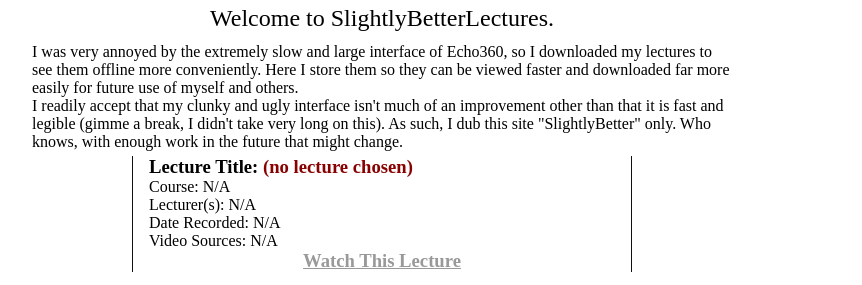
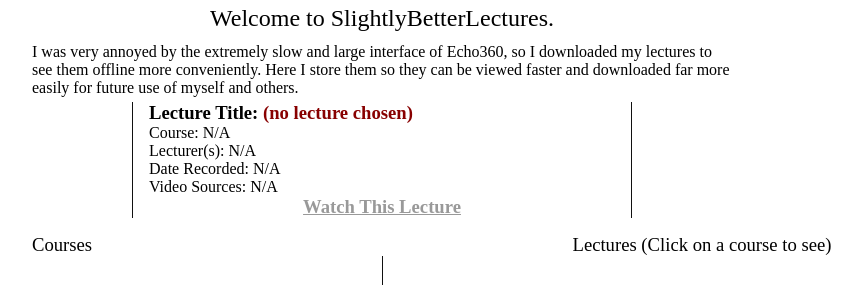
Before and after one commit to dylan-thinnes/betterlectures, a website: page static/index.html in a window 1280 px wide. Shown: the top 285 px of the page, without its empty margins (258-1120 px from the left). Drawn offline with Linux system fonts and the light colour scheme; no server answers.

Commit message:
Make index.html info less bloated

```diff
--- a/static/index.html
+++ b/static/index.html
@@ -12,7 +12,7 @@
 	</head>
 	<body>
 		<div class="limitWidth" id="title">Welcome to SlightlyBetterLectures.</div>
-		<div class="paddedText limitWidth">I was very annoyed by the extremely slow and large interface of Echo360, so I downloaded my lectures to see them offline more conveniently. Here I store them so they can be viewed faster and downloaded far more easily for future use of myself and others.<br/>I readily accept that my clunky and ugly interface isn't much of an improvement other than that it is fast and legible (gimme a break, I didn't take very long on this). As such, I dub this site "SlightlyBetter" only. Who knows, with enough work in the future that might change.</div>
+		<div class="paddedText limitWidth">I was very annoyed by the extremely slow and large interface of Echo360, so I downloaded my lectures to see them offline more conveniently. Here I store them so they can be viewed faster and downloaded far more easily for future use of myself and others.</div>
 		<div id="info">
 			<div id="infoTitle" style="font-size: 14pt; font-weight: bold;">Lecture Title: <span style="color: #800 !important;">(no lecture chosen)</span></div>
 			Course: N/A<br>
```
